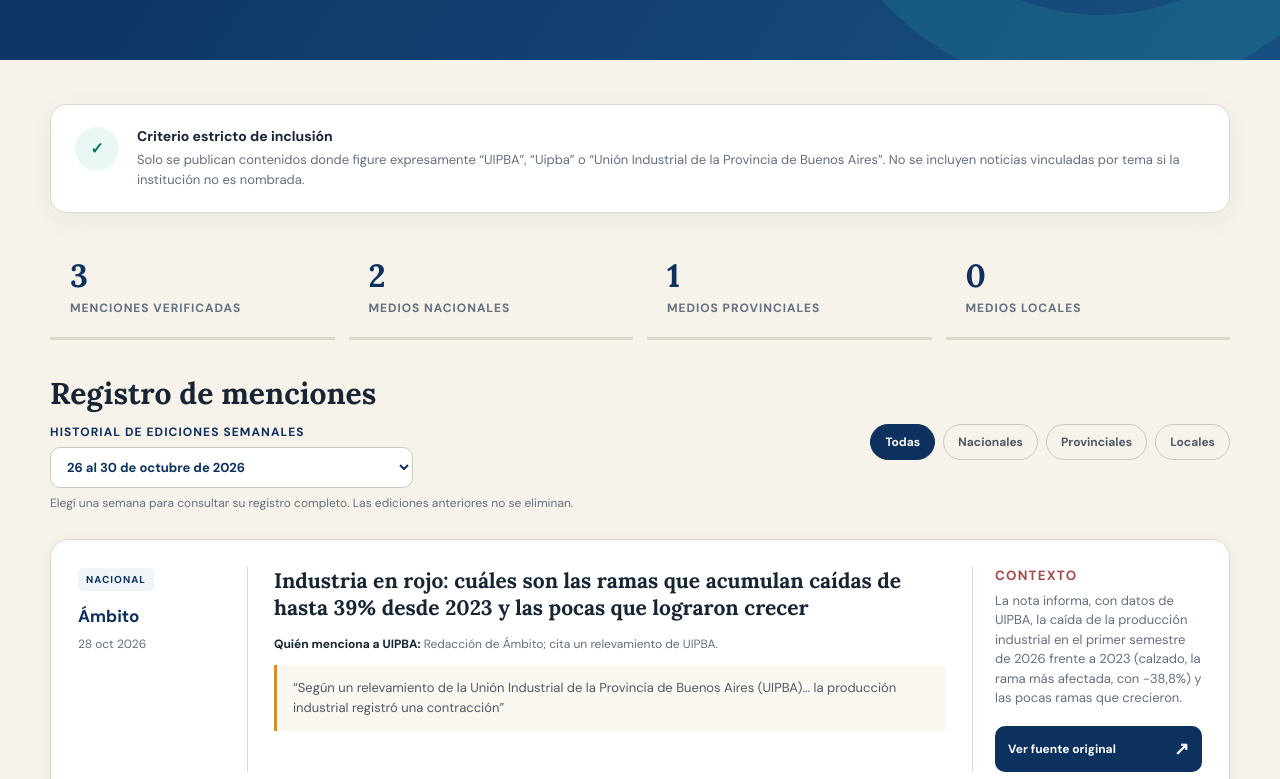
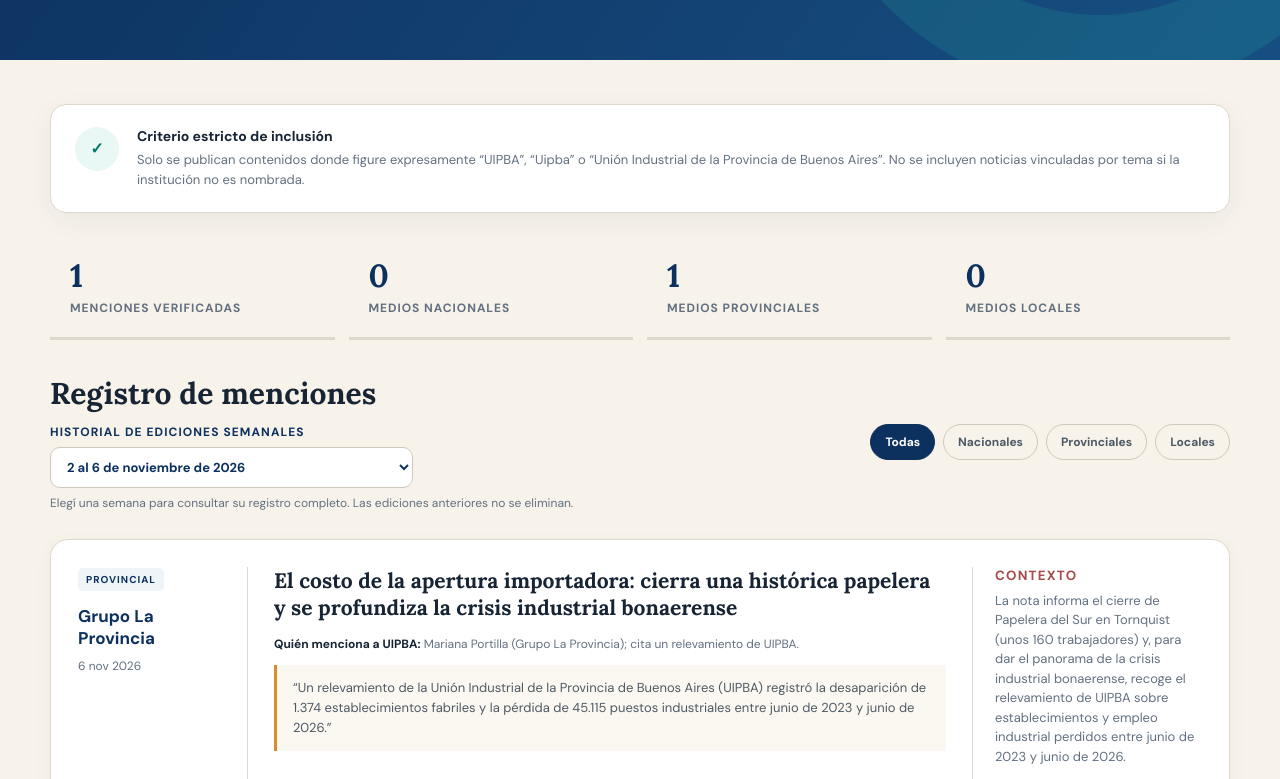
Before and after one commit to ComunicacionUIPBA/uipba-en-los-medios, a plain HTML site: page index.html in a window 1280 px wide. Shown: the part 333-1112 px from the top of the page. Drawn offline with Linux system fonts and the light colour scheme.

Commit message:
UIPBA en los medios: edición semanal 2 al 6 de noviembre de 2026 (1 mención verificada)
Co-Authored-By: Claude Sonnet 5.5 <noreply@anthropic.com>

```diff
--- a/index.html
+++ b/index.html
@@ -71,7 +71,7 @@
         <h1>UIPBA en los medios</h1>
         <p>Dónde aparece la entidad, quién la menciona y en qué contexto. Cada registro fue comprobado en la fuente original y permite acceder directamente a la publicación.</p>
       </div>
-      <div class="edition"><small>Edición semanal</small><strong id="heroPeriod">26—30 de octubre de 2026</strong><span id="heroStatus">Edición publicada · 3 menciones verificadas</span></div>
+      <div class="edition"><small>Edición semanal</small><strong id="heroPeriod">2—6 de noviembre de 2026</strong><span id="heroStatus">Edición publicada · 1 mención verificada</span></div>
     </div>
   </section>
 </header>
@@ -83,8 +83,8 @@
   </section>
 
   <section class="metrics" aria-label="Resumen de menciones">
-    <div class="metric"><b id="totalCount">3</b><span>Menciones verificadas</span></div>
-    <div class="metric"><b id="nationalCount">2</b><span>Medios nacionales</span></div>
+    <div class="metric"><b id="totalCount">1</b><span>Menciones verificadas</span></div>
+    <div class="metric"><b id="nationalCount">0</b><span>Medios nacionales</span></div>
     <div class="metric"><b id="provincialCount">1</b><span>Medios provinciales</span></div>
     <div class="metric"><b id="localCount">0</b><span>Medios locales</span></div>
   </section>
@@ -94,7 +94,8 @@
       <h2>Registro de menciones</h2>
       <label for="weekSelector" style="display:block;margin-top:12px;font-size:12px;font-weight:800;color:var(--navy);text-transform:uppercase;letter-spacing:.09em">Historial de ediciones semanales</label>
       <select id="weekSelector" style="margin-top:7px;min-width:250px;padding:10px 12px;border:1px solid #cfc8bc;border-radius:10px;background:#fff;color:var(--navy);font:700 13px 'DM Sans'">
-        <option value="2026-10-26" selected>26 al 30 de octubre de 2026</option>
+        <option value="2026-11-02" selected>2 al 6 de noviembre de 2026</option>
+        <option value="2026-10-26">26 al 30 de octubre de 2026</option>
         <option value="2026-10-19">19 al 23 de octubre de 2026</option>
         <option value="2026-10-12">12 al 16 de octubre de 2026</option>
         <option value="2026-10-05">5 al 9 de octubre de 2026</option>
@@ -117,6 +118,12 @@
   </div>
 
   <section class="list" id="mentionList">
+    <article class="mention" data-scope="provincial">
+      <div class="media"><span class="scope">Provincial</span><h3>Grupo La Provincia</h3><time datetime="2026-11-06">6 nov 2026</time></div>
+      <div class="content"><h4>El costo de la apertura importadora: cierra una histórica papelera y se profundiza la crisis industrial bonaerense</h4><div class="who"><b>Quién menciona a UIPBA:</b> Mariana Portilla (Grupo La Provincia); cita un relevamiento de UIPBA.</div><blockquote class="quote">“Un relevamiento de la Unión Industrial de la Provincia de Buenos Aires (UIPBA) registró la desaparición de 1.374 establecimientos fabriles y la pérdida de 45.115 puestos industriales entre junio de 2023 y junio de 2026.”</blockquote></div>
+      <div class="context"><div><small>Contexto</small><p>La nota informa el cierre de Papelera del Sur en Tornquist (unos 160 trabajadores) y, para dar el panorama de la crisis industrial bonaerense, recoge el relevamiento de UIPBA sobre establecimientos y empleo industrial perdidos entre junio de 2023 y junio de 2026.</p></div><a class="source" target="_blank" rel="noopener noreferrer" href="https://grupolaprovincia.com/contenido/603166/el-costo-de-la-apertura-importadora-cierra-una-historica-papelera-y-se-profundiz"><span>Ver fuente original</span><span>↗</span></a></div>
+    </article>
+
     <article class="mention" data-scope="nacional">
       <div class="media"><span class="scope">Nacional</span><h3>Ámbito</h3><time datetime="2026-10-28">28 oct 2026</time></div>
       <div class="content"><h4>Industria en rojo: cuáles son las ramas que acumulan caídas de hasta 39% desde 2023 y las pocas que lograron crecer</h4><div class="who"><b>Quién menciona a UIPBA:</b> Redacción de Ámbito; cita un relevamiento de UIPBA.</div><blockquote class="quote">“Según un relevamiento de la Unión Industrial de la Provincia de Buenos Aires (UIPBA)... la producción industrial registró una contracción”</blockquote></div>
@@ -406,6 +413,7 @@
   let activeScope="todos";
 
   const weekLabels={
+    "2026-11-02":{period:"2—6 de noviembre de 2026",status:"Edición publicada · 1 mención verificada"},
     "2026-10-26":{period:"26—30 de octubre de 2026",status:"Edición publicada · 3 menciones verificadas"},
     "2026-10-19":{period:"19—23 de octubre de 2026",status:"Edición publicada · 5 menciones verificadas"},
     "2026-10-12":{period:"12—16 de octubre de 2026",status:"Edición publicada · 6 menciones verificadas"},
```
